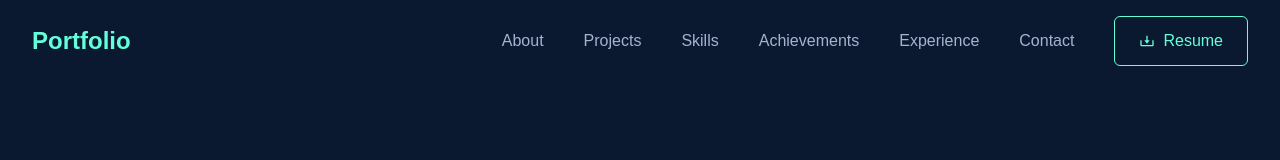
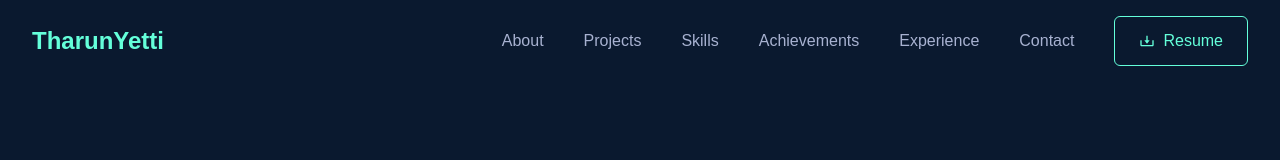
Before and after one commit to TharunYetti/portfolio, a React (Vite) app: page / in a window 1280 px wide. Shown: the top 160 px of the page. Built offline with nearby package versions, Linux system fonts and the light colour scheme.

Commit message:
Updated navbar with my name

```diff
--- a/src/components/Navbar.tsx
+++ b/src/components/Navbar.tsx
@@ -77,7 +77,7 @@ const Navbar = () => {
             href="#hero"
             className="text-2xl font-bold text-secondary"
           >
-            Portfolio
+            TharunYetti
           </a>
 
           {/* Desktop Navigation */}
```
